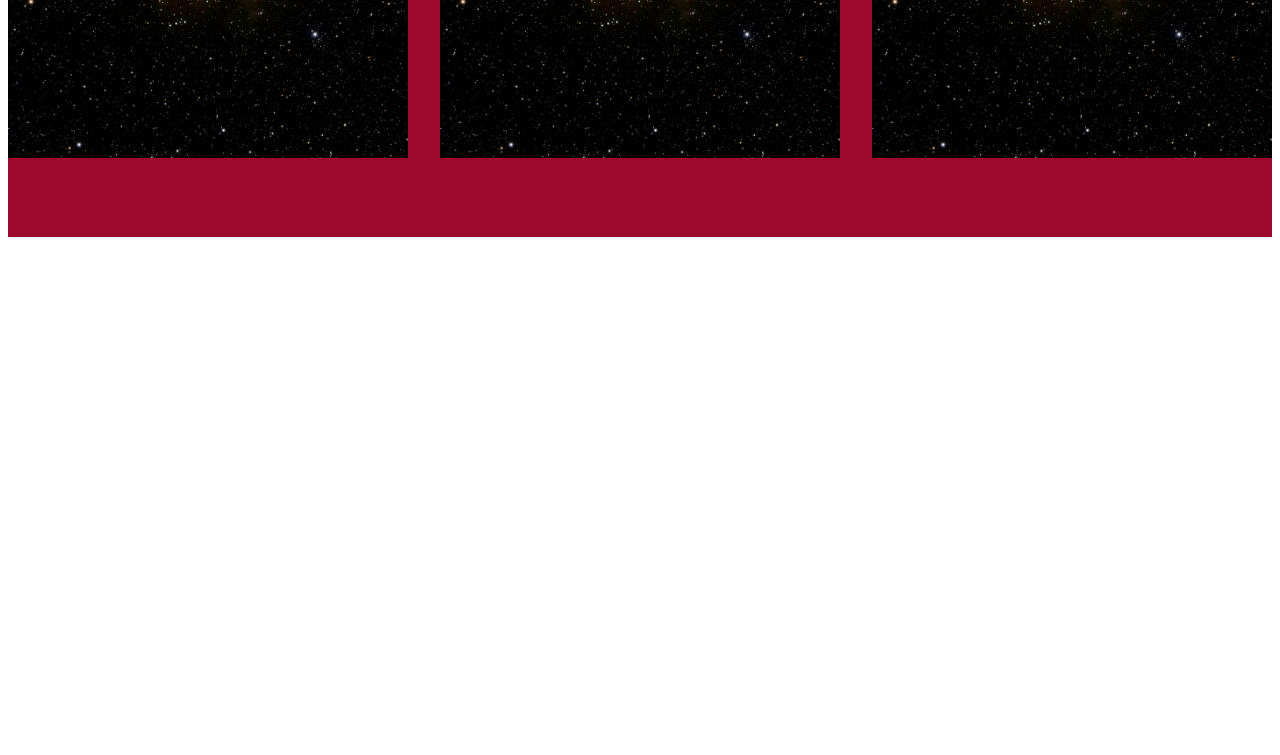
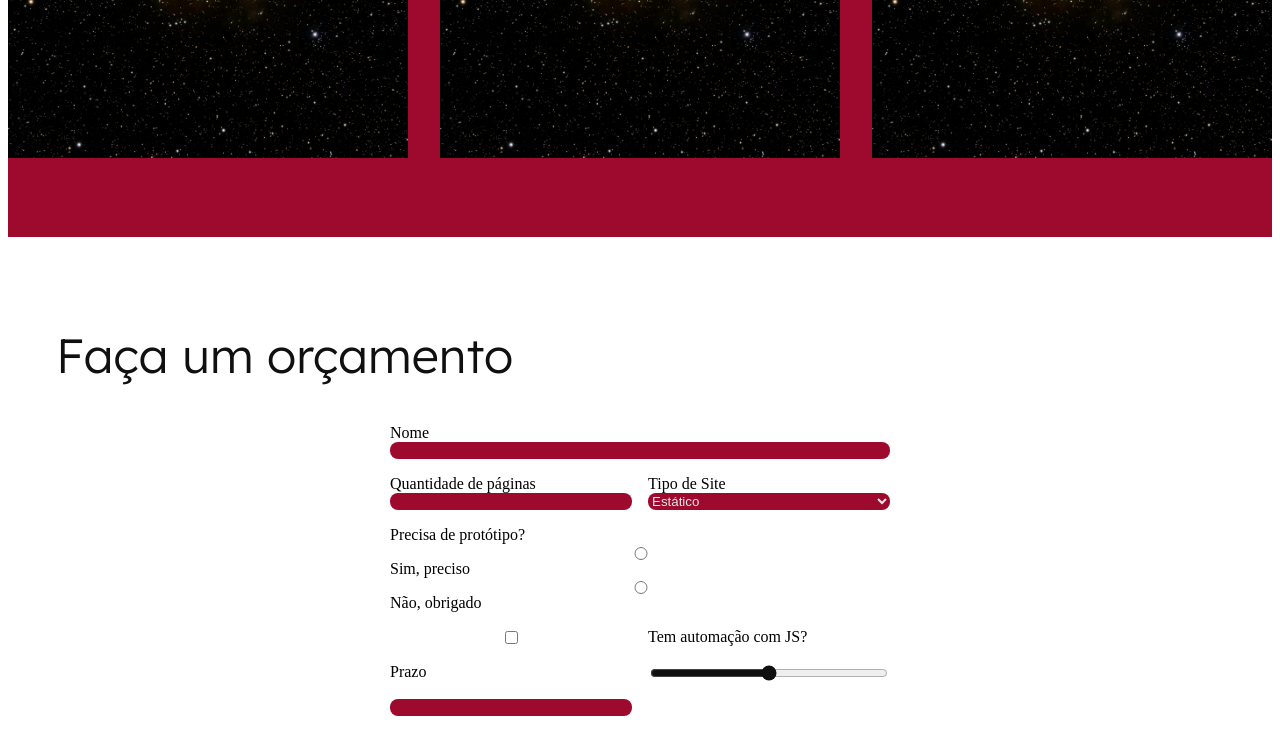
Before and after one commit to johnjohn1410/valorant-skin-database, a plain HTML site: page index.html in a window 1280 px wide. Shown: the part 2265-3020 px from the top of the page. Before the commit the page ends 2510 px from the top, so only its background shows below. Drawn offline with Linux system fonts and the light colour scheme.

Commit message:
adição de formulário

```diff
--- a/assets/css/style.css
+++ b/assets/css/style.css
@@ -157,3 +157,41 @@ h2, a{
   .dropdown:hover .dropbtn {
     background-color: #9D0A2E;
   }
+
+  #secao-orcamento{
+    height: 100vh;
+    padding: 3rem;
+  }
+  #secao-orcamento form{
+    display: grid;
+    grid-template-columns: repeat(2,1fr);
+    max-width: 500px;
+    margin: 0 auto;
+    gap: 1rem;
+  }
+  #secao-orcamento h2{
+    color: rgb(17, 16, 16);
+  }
+
+  .campo{
+    display: flex;
+    flex-direction: column;
+  }
+  .linha{
+    grid-column: 1/3;
+  }
+
+  input[type=checkbox],
+  [type=radio],
+  [type=range],select{
+    accent-color: rgb(17, 16, 16);
+  }
+
+  input[type=text],
+  [type=number],
+  select{
+    background-color: #9D0A2E;
+    border-radius: 0.5rem;
+    color: #E6E6E6;
+    border: 0;
+  }
--- a/index.html
+++ b/index.html
@@ -66,5 +66,54 @@
         </li>
     </ul>
 </section>
+
+<!-- Fazendo um formulário -->
+<section id="secao-orcamento">
+    <h2>Faça um orçamento</h2>
+    <form action="">
+    <div class="campo linha">
+        <label for="nome">Nome</label>
+        <input type="text" id="nome"> <!--essa linha define o tipo de entrada-->
+    </div>
+
+    <div class="campo">
+        <label for="qtd">Quantidade de páginas</label>
+        <input type="number" id="qtd" min="1" max="30"> <!-- função step -> quantas vezes o número pula pelo scroll -->
+    </div>
+
+    <div class="campo">
+        <label for="tipo">Tipo de Site</label>
+        <select name="tipo" id="tipo">
+            <option value="1">Estático</option>
+            <option value="2">Dinâmico</option>
+        </select>
+    </div>
+
+    <div class="campo linha">
+        <label for="prot">Precisa de protótipo?</label>
+
+        <input name="prototipo" type="radio" id="prototipo_sim">
+        <label for="prototipo_sim">Sim, preciso</label>
+
+        <input name="prototipo" type="radio" id="prototipo_nao">
+        <label for="prototipo_nao">Não, obrigado</label>
+    </div>
+
+        <input type="checkbox" id="js">
+        <label for="js">Tem automação com JS?</label>
+
+        <label for="prazo">Prazo</label>
+        <input type="range">
+
+        <input type="text" list="estados">
+        <datalist id="estados">
+            <option value="SP">SP</option>
+            <option value="MG">MG</option>
+            <option value="ES">ES</option>
+            <option value="RJ">RJ</option>
+            <option value="BA">BA</option>
+        </datalist>
+        </form>
+    </section>
 </body>
 </html>
```
